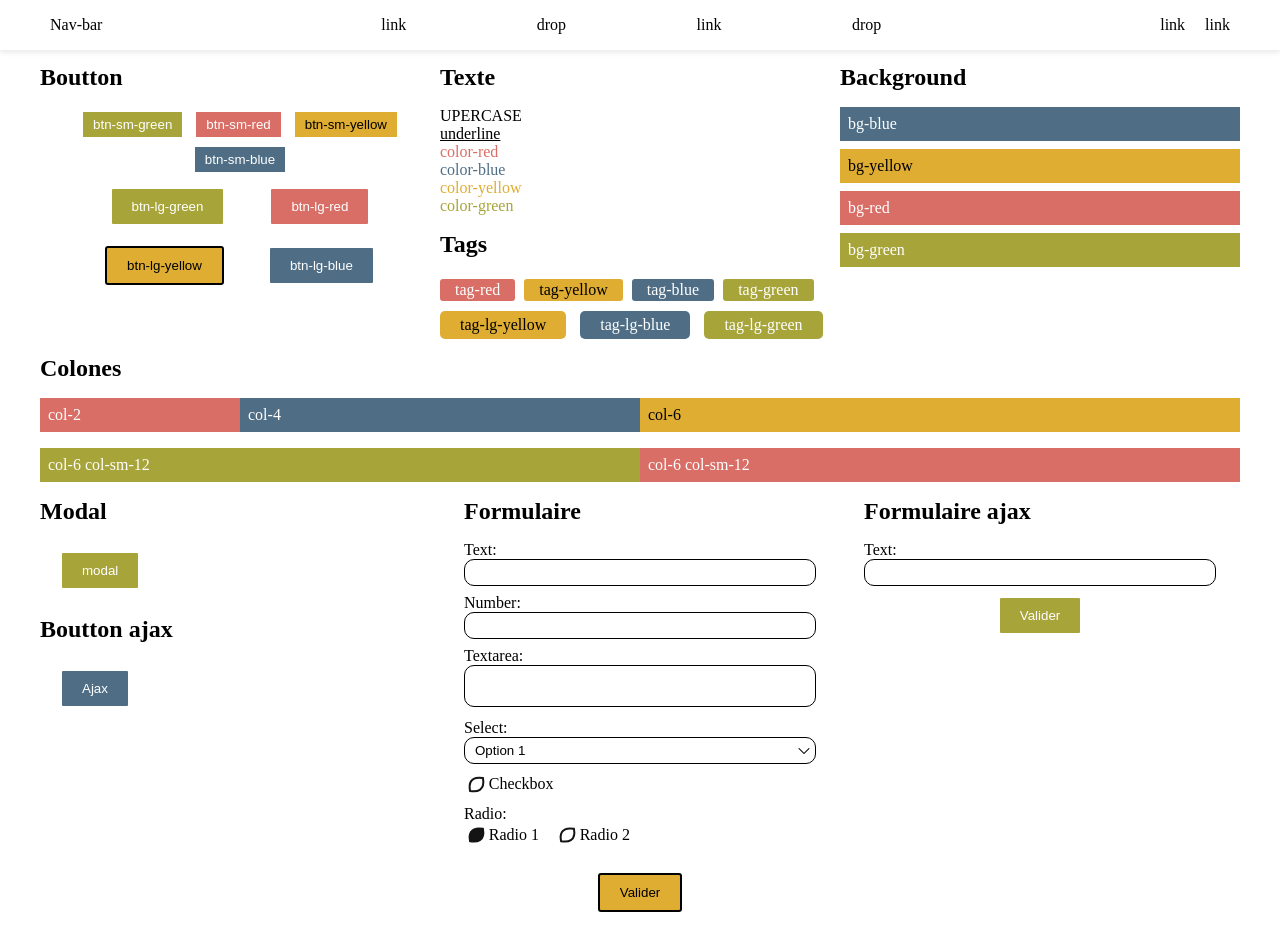
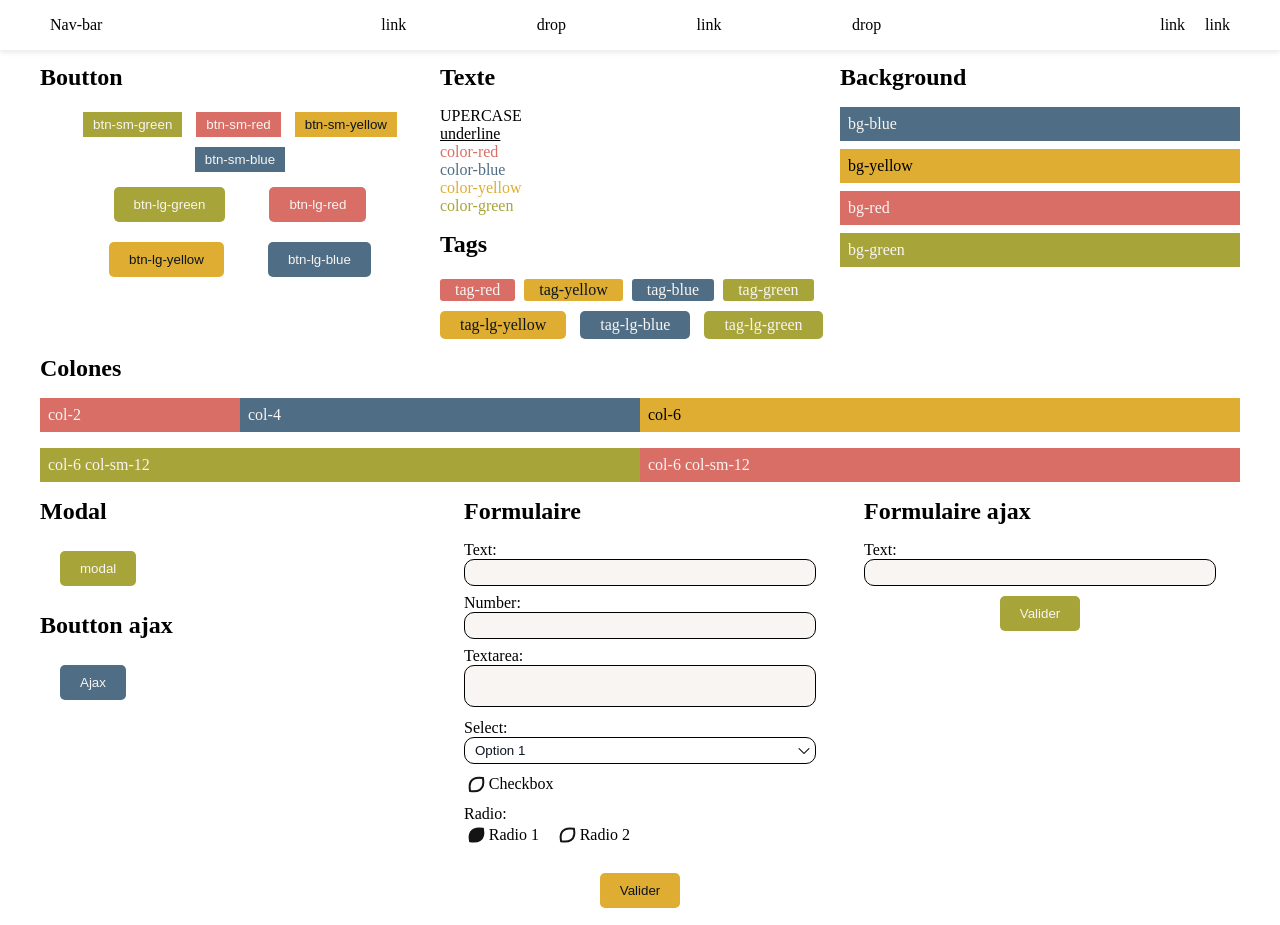
Before and after one commit to Jeremy-Vaud/ploum-style, a website built with Parcel: page index.html in a window 1280 px wide. Shown: the top 925 px of the page. Built offline with nearby package versions, Linux system fonts and the light colour scheme.

Commit message:
update buttons

```diff
--- a/src/scss/index.scss
+++ b/src/scss/index.scss
@@ -69,22 +69,24 @@ $nav-pannel-dark-screen-opacity: .7;
 
 @import "ploum-nav-bar";
 
-////////////////
-/// Couleurs ///
-////////////////
+//////////////
+/// Colors ///
+//////////////
 
-// Couleurs (Pour background,texte,...)
+// All colors
 $colors: (
-    black: (color: black, text: white),
-    white: (color: white, text: black),
-    red: (color: #d86e66, text: white),
-    blue:(color: #4f6e85, text: white),
-    green:(color: #a7a439, text: white),
-    yellow:(color: #dfad32, text: black)
+    // Use text to define text color for buttons and tags
+    // hover and text-hover are only use for buttons
+    black: (color: #0c1521),
+    white: (color: #F8F5F2),
+    red: (color: #d86e66, text: #F8F5F2, hover: #eec8c4, text-hover: #F8F5F2),
+    blue:(color: #4f6e85, text: #F8F5F2, hover: #c0c8ce, text-hover: #F8F5F2),
+    green:(color: #a7a439, text: #F8F5F2, hover: #dedbb5, text-hover: #F8F5F2),
+    yellow:(color: #dfad32, text: #0c1521, hover: #f0deb2, text-hover: #0c1521)
 );
 
 @function color($color) {
-    // to use a color from $colors
+    // To use a color from $colors
     @return map-get(map-get($colors, $color),color)
 }
 
@@ -107,23 +109,15 @@ $tag-lg-border-radius: 5px;
 @import "ploum-tag";
 
 ///////////////
-/// Boutons ///
+/// Buttons ///
 ///////////////
 
-// Boutons (Différents tailles et couleurs)
-$buttons-color: (
-    // Obligatoire: bg, color
-    // Facultatif: bg-hover, color-hover, border-color, border-color-hover
-    green: (bg: color(green), color: color(white)),
-    red: (bg:color(red), color: color(white)),
-    blue: (bg:color(blue), color: color(white)),
-    yellow: (bg:color(yellow), color: color(black)) //yellow: (bg:map-get($colors , yellow ), color: white, border-color: black, bg-hover: black, color-hover: purple, border-color-hover: blue)
-);
+$buttons-transition: .5s;
 $buttons-size: (
-    // Obligatoire: padding
-    // Facultatif: margin, border, border-radius
+    // For all size define padding and margin
+    // border-radius is optional
     sm: (padding: 5px 10px, margin: 5px),
-    lg: (padding: 10px 20px, margin: 10px 20px, border: 2px solid, border-radius: 3px)
+    lg: (padding: 10px 20px, margin: 10px 20px, border-radius: 5px)
 );
 
 @import "ploum-button";
@@ -138,7 +132,6 @@ $tabs-border-radius: 5px 5px 0 0;
 $tabs-nav-padding: 5px 15px;
 $tabs-nav-bg-color: color(white);
 $tabs-active-color: color(blue);
-
 
 @import "ploum-tabs";
 
--- a/src/scss/ploum-button.scss
+++ b/src/scss/ploum-button.scss
@@ -1,33 +1,23 @@
+@each $key-color, $color in $colors {
+    @if map-get($color, text) {
         @each $key-size, $size in $buttons-size {
-    @each $key-color, $color in $buttons-color {
             .btn-#{$key-size}-#{"" + $key-color} {
-            background-color: map-get($color, bg);
+                background-color: map-get($color, color);
                 padding: map-get($size, padding);
-            color: map-get($color, color);
+                margin: map-get($size, margin);
+                color: map-get($color, text);
+                transition: $buttons-transition;
                 cursor: pointer;
-            @if map-get($size, margin) {
-                margin: map-get($size, margin);
-            }
-            @if map-get($size, border) {
-                border: map-get($size, border);
-                @if map-get($color, border-color) {
-                    border-color: map-get($color, border-color);
-                }
-            }
                 @if map-get($size, border-radius) {
                     border-radius: map-get($size, border-radius);
                 }
             }
             .btn-#{$key-size}-#{"" + $key-color}:hover {
-            @if map-get($color, bg-hover) {
-                background-color: map-get($color, bg-hover);
+                @if map-get($color, hover) {
+                    background-color: map-get($color, hover);
                 }
-            @if map-get($color, color-hover) {
-                color: map-get($color, color-hover);
-            }
-            @if map-get($size, border) {
-                @if map-get($color, border-color-hover) {
-                    border-color: map-get($color, border-color-hover);
+                @if map-get($color, text-hover) {
+                    color: map-get($color, text-hover);
                 }
             }
         }
```
Lines whose indentation alone changed are shown as unchanged.
